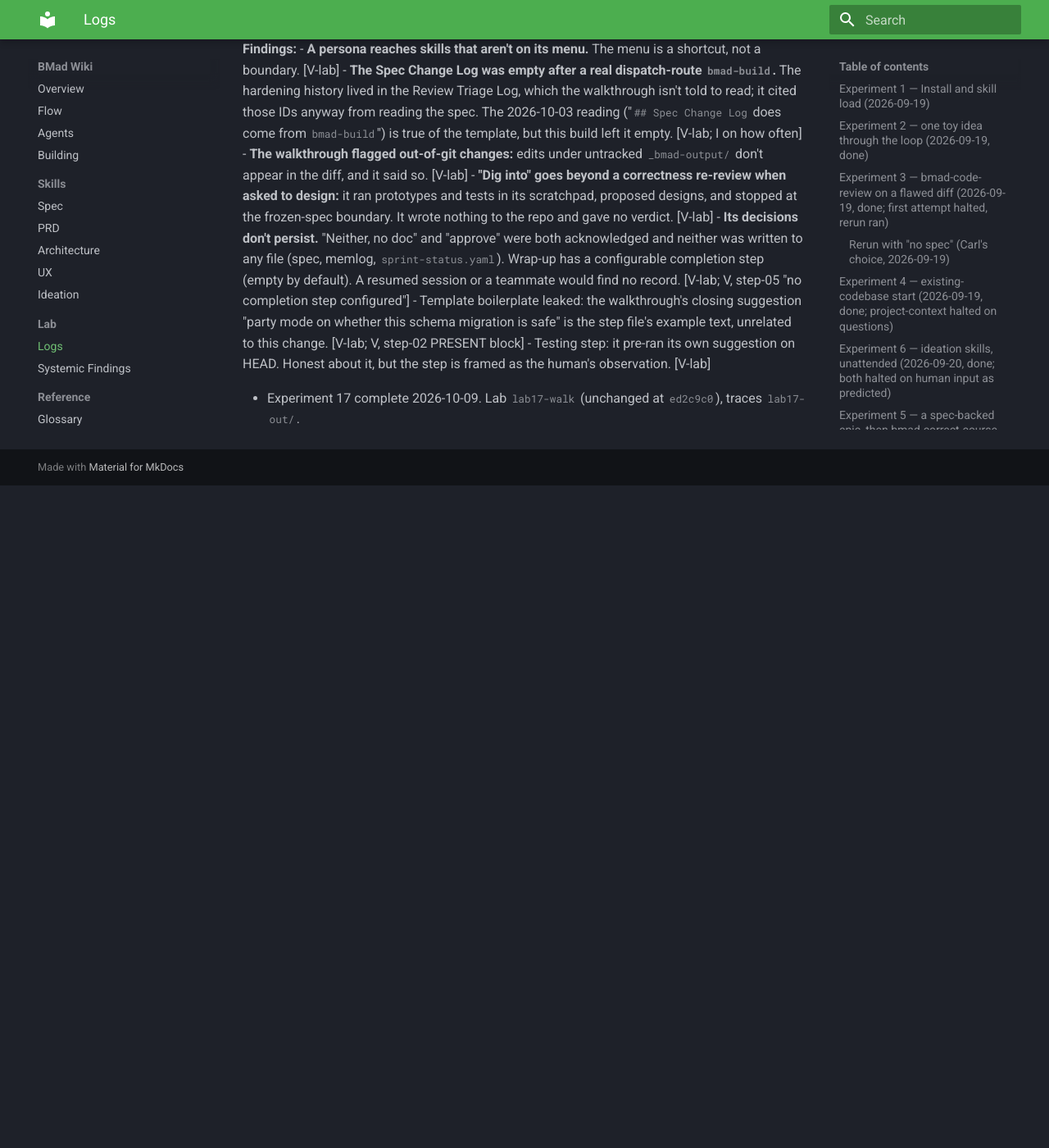
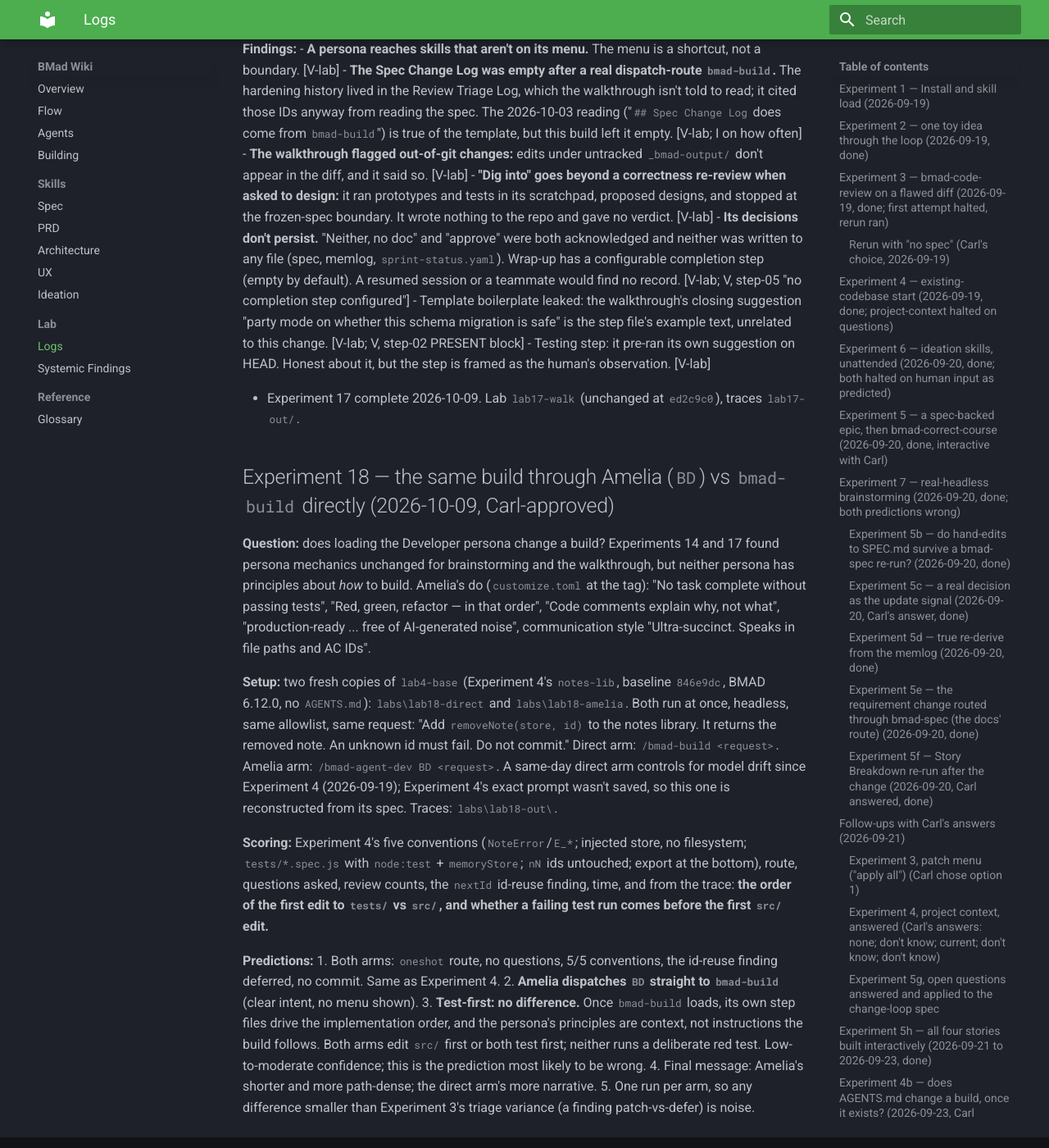
Before and after one commit to ctupper/woods-walks, an MkDocs documentation site: the page built from docs/bmad/lab-log.md, in a window 1280 px wide and 1400 px high, scrolled down 60590 px. Shown: the whole window at 82% size. Built offline with MkDocs 1.6.1 and Material for MkDocs 9.7.7, drawn with Linux system fonts in a browser that asks for light colours; before the commit the page ends 61182 px from its top, so only the background shows below that.

Commit message:
docs: auto-sync BMad wiki (lab-log.md)

```diff
--- a/docs/bmad/lab-log.md
+++ b/docs/bmad/lab-log.md
@@ -1004,3 +1004,18 @@ All [V-lab]. Every story took the `dispatch` route (none was small enough for `o
 - Testing step: it pre-ran its own suggestion on HEAD. Honest about it, but the step is framed as the human's observation. [V-lab]
 
 - Experiment 17 complete 2026-10-09. Lab `lab17-walk` (unchanged at `ed2c9c0`), traces `lab17-out/`.
+
+## Experiment 18 — the same build through Amelia (`BD`) vs `bmad-build` directly (2026-10-09, Carl-approved)
+
+**Question:** does loading the Developer persona change a build? Experiments 14 and 17 found persona mechanics unchanged for brainstorming and the walkthrough, but neither persona has principles about *how* to build. Amelia's do (`customize.toml` at the tag): "No task complete without passing tests", "Red, green, refactor — in that order", "Code comments explain why, not what", "production-ready ... free of AI-generated noise", communication style "Ultra-succinct. Speaks in file paths and AC IDs".
+
+**Setup:** two fresh copies of `lab4-base` (Experiment 4's `notes-lib`, baseline `846e9dc`, BMAD 6.12.0, no `AGENTS.md`): `labs\lab18-direct` and `labs\lab18-amelia`. Both run at once, headless, same allowlist, same request: "Add `removeNote(store, id)` to the notes library. It returns the removed note. An unknown id must fail. Do not commit." Direct arm: `/bmad-build <request>`. Amelia arm: `/bmad-agent-dev BD <request>`. A same-day direct arm controls for model drift since Experiment 4 (2026-09-19); Experiment 4's exact prompt wasn't saved, so this one is reconstructed from its spec. Traces: `labs\lab18-out\`.
+
+**Scoring:** Experiment 4's five conventions (`NoteError`/`E_*`; injected store, no filesystem; `tests/*.spec.js` with `node:test` + `memoryStore`; `nN` ids untouched; export at the bottom), route, questions asked, review counts, the `nextId` id-reuse finding, time, and from the trace: **the order of the first edit to `tests/` vs `src/`, and whether a failing test run comes before the first `src/` edit.**
+
+**Predictions:**
+1. Both arms: `oneshot` route, no questions, 5/5 conventions, the id-reuse finding deferred, no commit. Same as Experiment 4.
+2. **Amelia dispatches `BD` straight to `bmad-build`** (clear intent, no menu shown).
+3. **Test-first: no difference.** Once `bmad-build` loads, its own step files drive the implementation order, and the persona's principles are context, not instructions the build follows. Both arms edit `src/` first or both test first; neither runs a deliberate red test. Low-to-moderate confidence; this is the prediction most likely to be wrong.
+4. Final message: Amelia's shorter and more path-dense; the direct arm's more narrative.
+5. One run per arm, so any difference smaller than Experiment 3's triage variance (a finding patch-vs-defer) is noise.
```
